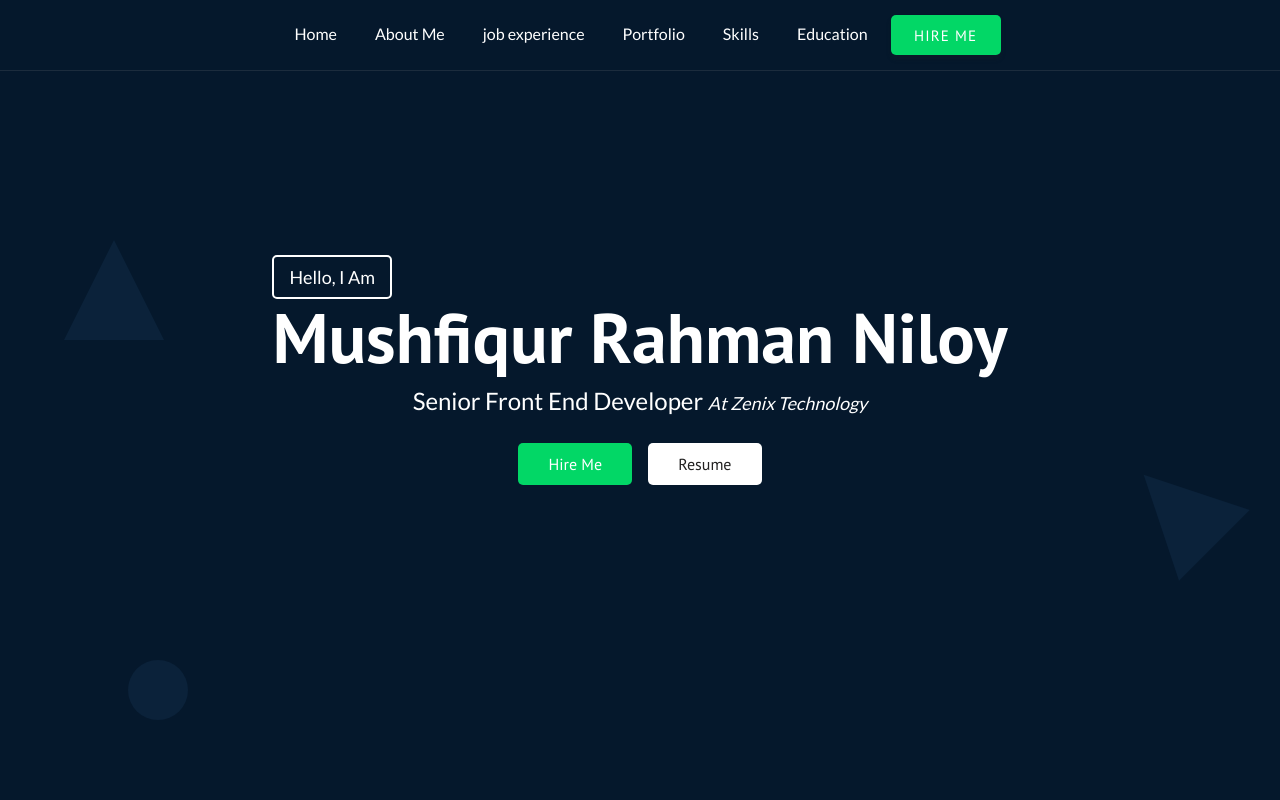
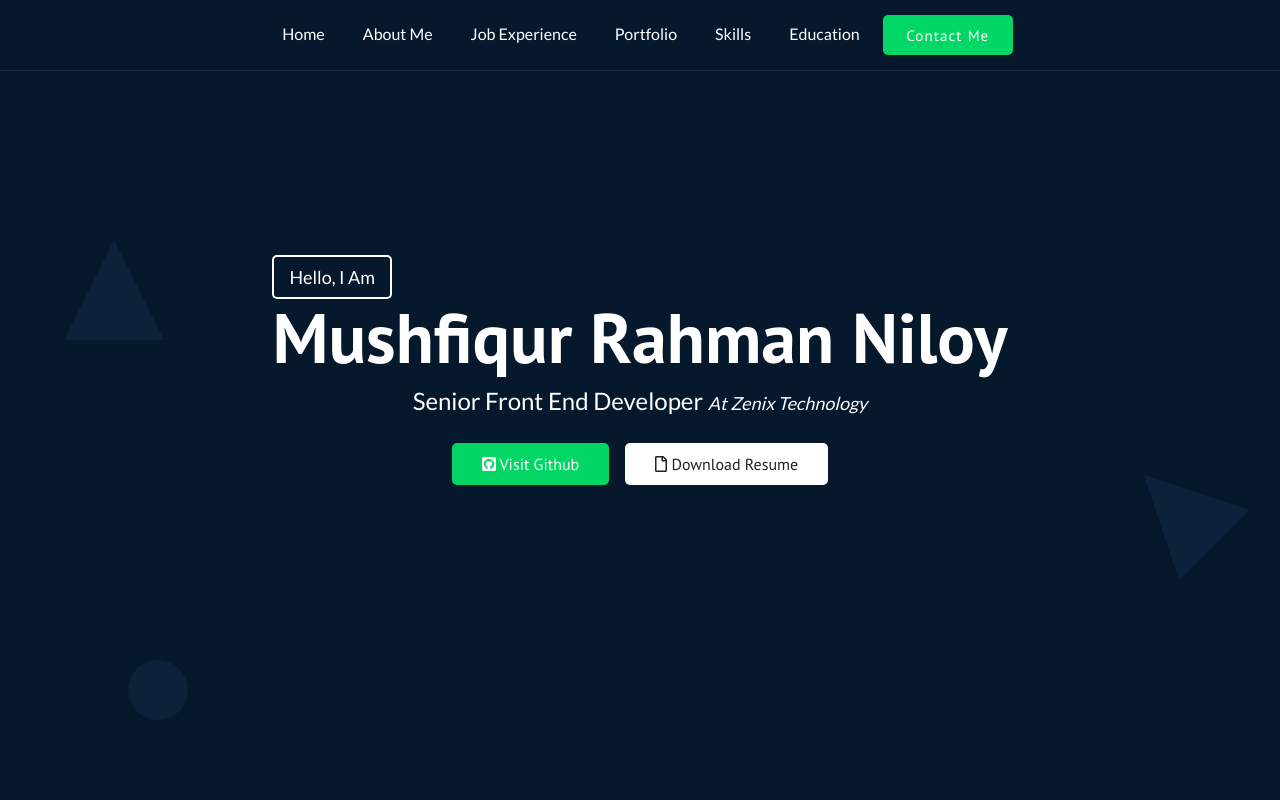
Before and after one commit to Mushfiqur06/mushfiqur.me, a React (Create React App) app: page / in a window 1280 px wide. Shown: the top 800 px of the page. Built offline with nearby package versions, Linux system fonts and the light colour scheme.

Commit message:
Some modified of Header and Slider:

```diff
--- a/src/components/Header.js
+++ b/src/components/Header.js
@@ -15,7 +15,7 @@ class Header extends React.Component{
                             <Nav.Link href="#link">Portfolio</Nav.Link>
                             <Nav.Link href="#link">Skills</Nav.Link>
                             <Nav.Link href="#link">Education</Nav.Link>
-                            <Nav.Link className="hireMeBtn btnStyle" href="#link">Hire Me</Nav.Link>
+                            <Nav.Link className="hireMeBtn btnStyle" href="#link">Contact Me</Nav.Link>
                         </Nav>
                     </Navbar.Collapse>
                 </Container>
--- a/src/components/Slider.js
+++ b/src/components/Slider.js
@@ -1,6 +1,7 @@
 import React, { Component } from 'react';
 import {Container} from 'react-bootstrap';
-import ArrowDonwImg from './../arrow-down.svg'
+import ArrowDonwImg from './../arrow-down.svg';
+import { FontAwesomeIcon } from '@fortawesome/react-fontawesome'
 
 class Slider extends Component {
     render() {
@@ -15,8 +16,8 @@ class Slider extends Component {
                             <span className="hero-intro-greeting">Hello, I am</span>
                             <h1>Mushfiqur Rahman niloy</h1>
                             <h4>Senior Front End Developer <span>At Zenix Technology</span></h4>
-                            <a className="hireBtn" href="#">hire Me</a>
-                            <a className="resumeBtn" href="#">Resume</a>
+                            <a className="hireBtn" href="#"><FontAwesomeIcon icon={['fab', 'github-square']} /> Visit Github</a>
+                            <a className="resumeBtn" href="#"><FontAwesomeIcon icon={['far', 'file']} /> Download Resume</a>
                         </div>
                     </div>
                 </Container>
--- a/src/index.js
+++ b/src/index.js
@@ -5,9 +5,16 @@ import './index.css';
 import App from './App';
 import * as serviceWorker from './serviceWorker';
 import { library } from '@fortawesome/fontawesome-svg-core'
-import { fab } from '@fortawesome/free-brands-svg-icons'
+import { fab, faGitSquare } from '@fortawesome/free-brands-svg-icons'
 import { faCheckSquare, faCoffee } from '@fortawesome/free-solid-svg-icons'
-library.add(fab, faCheckSquare, faCoffee)
+import {faFile } from '@fortawesome/free-regular-svg-icons'
+library.add(
+    fab,
+    faCheckSquare,
+    faCoffee,
+    faFile,
+    faGitSquare
+)
 
 ReactDOM.render(<App />, document.getElementById('root'));
 
--- a/src/sass/header.scss
+++ b/src/sass/header.scss
@@ -17,6 +17,7 @@
                 margin: 0 4px;
                 border-bottom: 2px solid transparent;
                 transition: all .3s ease-in-out;
+                text-transform: capitalize;
 
                 &:hover{
                     color: $primary-color !important;
@@ -29,9 +30,9 @@
                 box-shadow: 0px 4px 5px 0px rgba(34,34,34,.2);
                 font-size: 15px;
                 letter-spacing: 1.1px;
-                text-transform: uppercase;
+                text-transform: capitalize;
                 height: 40px;
-                width: 110px;
+                width: 130px;
                 text-align: center;
                 line-height: 2px;
                 font-weight: 400;
```
